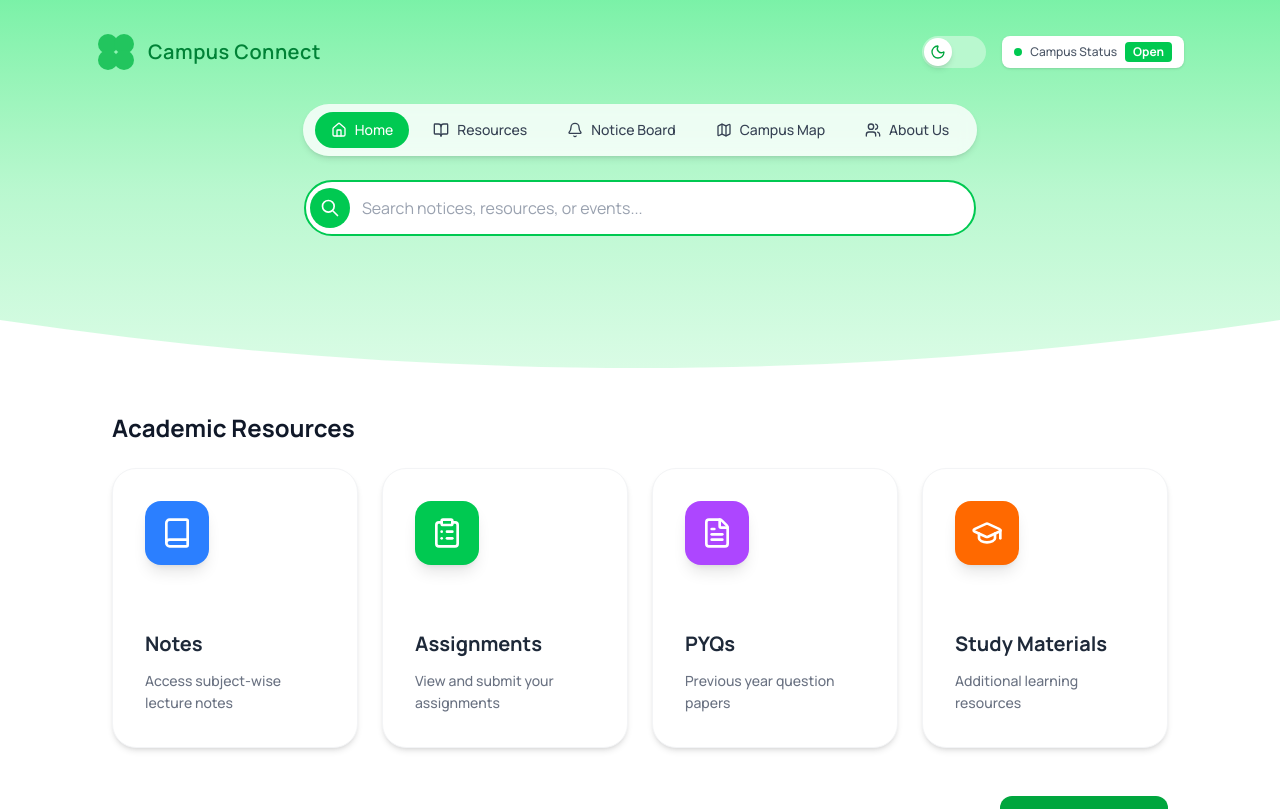
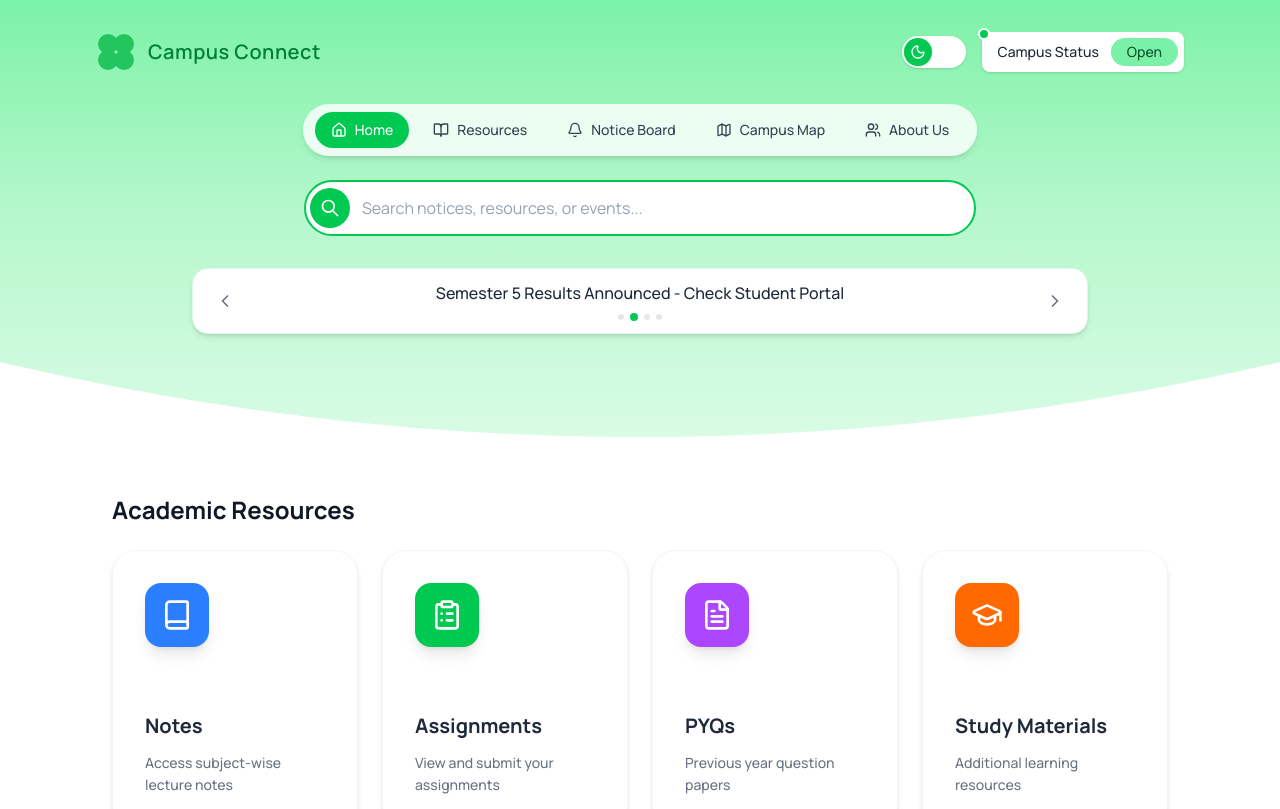
Before and after one commit to Pruthivi13/campus-connect, a React (Vite) app: page / in a window 1280 px wide. Shown: the top 809 px of the page. Built offline with nearby package versions, Linux system fonts and the light colour scheme.

Commit message:
refactor: Integrate NoticeBoardTicker into Header and refine design

```diff
--- a/src/components/Header.jsx
+++ b/src/components/Header.jsx
@@ -3,6 +3,7 @@ import { Moon, Sun, Home, BookOpen, Bell, Map, Users } from 'lucide-react';
 import { useTheme } from '../context/ThemeContext';
 import { Link, useLocation } from 'react-router-dom';
 import statusConfig from '../data/status.json';
+import NoticeBoardTicker from './home/NoticeBoardTicker';
 
 const Header = () => {
   const { theme, toggleTheme } = useTheme();
@@ -61,7 +62,20 @@ const Header = () => {
   }, []);
 
   return (
-    <div className="relative bg-gradient-to-b from-green-300 via-green-200 to-green-100 dark:from-[#0d4a0d] dark:via-[#0a3a0a] dark:to-[#052505] min-h-[360px] pb-8">
+    <div className="relative min-h-[360px] pb-8 overflow-hidden">
+      {/* Light Mode Gradient Background */}
+      <div
+        className={`absolute inset-0 bg-gradient-to-b from-green-300 via-green-200 to-green-100 transition-opacity duration-300 ease-in-out ${
+          theme === 'dark' ? 'opacity-0' : 'opacity-100'
+        }`}
+      />
+
+      {/* Dark Mode Gradient Background */}
+      <div
+        className={`absolute inset-0 bg-gradient-to-b from-[#0d4a0d] via-[#0a3a0a] to-[#052505] transition-opacity duration-300 ease-in-out ${
+          theme === 'dark' ? 'opacity-100' : 'opacity-0'
+        }`}
+      />
       <div className="max-w-6xl mx-auto px-8 pt-8 pb-28 relative z-20">
 
         {/* Row 1: Logo and Right Actions */}
@@ -79,34 +93,40 @@ const Header = () => {
           </Link>
 
           {/* Right Actions */}
+          {/* Right Actions */}
           <div className="flex items-center gap-4">
-            {/* Dark Mode Toggle - No border */}
+            {/* Theme Toggle */}
             <button
               onClick={toggleTheme}
-              className="relative w-16 h-8 rounded-full bg-green-200 dark:bg-green-800 border-0 outline-none transition-colors duration-300"
+              className="relative w-16 h-8 rounded-full bg-white dark:bg-green-900 shadow-sm transition-colors duration-300"
               aria-label="Toggle Theme"
             >
               <div
-                className={`absolute top-0.5 h-7 w-7 rounded-full bg-white dark:bg-green-500 shadow-md flex items-center justify-center transition-all duration-300 ease-in-out ${
-                  theme === 'dark' ? 'left-8' : 'left-0.5'
+                className={`absolute top-0.5 h-7 w-7 rounded-full flex items-center justify-center transition-all duration-300 ease-in-out shadow-sm ${
+                  theme === 'dark'
+                    ? 'left-8 bg-white'
+                    : 'left-0.5 bg-green-500'
                 }`}
               >
                 {theme === 'dark' ? (
-                  <Sun className="h-4 w-4 text-white" />
+                  <Sun className="h-4 w-4 text-green-600" />
                 ) : (
-                  <Moon className="h-4 w-4 text-green-600" />
+                  <Moon className="h-4 w-4 text-white" />
                 )}
               </div>
             </button>
 
             {/* Campus Status Badge */}
-            <div className="flex items-center gap-2 bg-white dark:bg-green-900/50 rounded-lg px-3 py-1.5 shadow-sm">
-              <span className={`h-2 w-2 rounded-full ${status.isOpen ? 'bg-green-500' : 'bg-red-500'}`} />
-              <span className="text-gray-600 dark:text-gray-300 text-xs font-medium">Campus Status</span>
-              <span className={`px-2 py-0.5 rounded text-xs font-bold ${
+            <div className="relative flex items-center gap-3 bg-white dark:bg-green-900/50 rounded-lg pl-4 pr-1.5 py-1.5 shadow-sm">
+                {/* Status Dot - Floating top-left */}
+               <span className={`absolute -top-1 -left-1 h-3 w-3 rounded-full border-2 border-white dark:border-green-900 ${status.isOpen ? 'bg-green-500' : 'bg-red-500'}`} />
+
+              <span className="text-gray-800 dark:text-gray-200 text-sm font-medium">Campus Status</span>
+
+              <span className={`px-4 py-1 rounded-full text-sm font-medium ${
                 status.isOpen
-                  ? 'bg-green-500 text-white'
-                  : 'bg-red-500 text-white'
+                  ? 'bg-green-300 text-green-900'
+                  : 'bg-red-200 text-red-900'
               }`}>
                 {status.text}
               </span>
@@ -139,7 +159,7 @@ const Header = () => {
         </nav>
 
         {/* Row 3: Search Bar */}
-        <div className="flex justify-center">
+        <div className="flex justify-center mb-8">
           <div className="relative w-full max-w-2xl">
             <input
               type="text"
@@ -154,19 +174,24 @@ const Header = () => {
           </div>
         </div>
 
+        {/* Notice Board Ticker */}
+        <div className="relative z-40 -mb-16">
+           <NoticeBoardTicker />
+        </div>
+
       </div>
 
-      {/* Bottom Curved Section - gentle arc */}
-      <div className="absolute -bottom-1 left-0 w-full overflow-visible z-30">
+      {/* Bottom Curved Section - Convex (Green Bulge) */}
+      <div className="absolute bottom-0 left-0 w-full overflow-hidden leading-none z-30">
         <svg
-          className="relative block w-full h-16"
-          viewBox="0 0 1440 60"
+          className="relative block w-full h-[100px]"
+          viewBox="0 0 1440 100"
           preserveAspectRatio="none"
         >
           <path
-            d="M0,0 C480,60 960,60 1440,0 L1440,60 L0,60 Z"
+            d="M0,0 C480,100 960,100 1440,0 V100 H0 V0 Z"
             fill="currentColor"
-            className="text-white dark:text-[#0d5a1d]"
+            className="text-white dark:text-[#0d5a1d] transition-colors duration-300"
           />
         </svg>
       </div>
```
